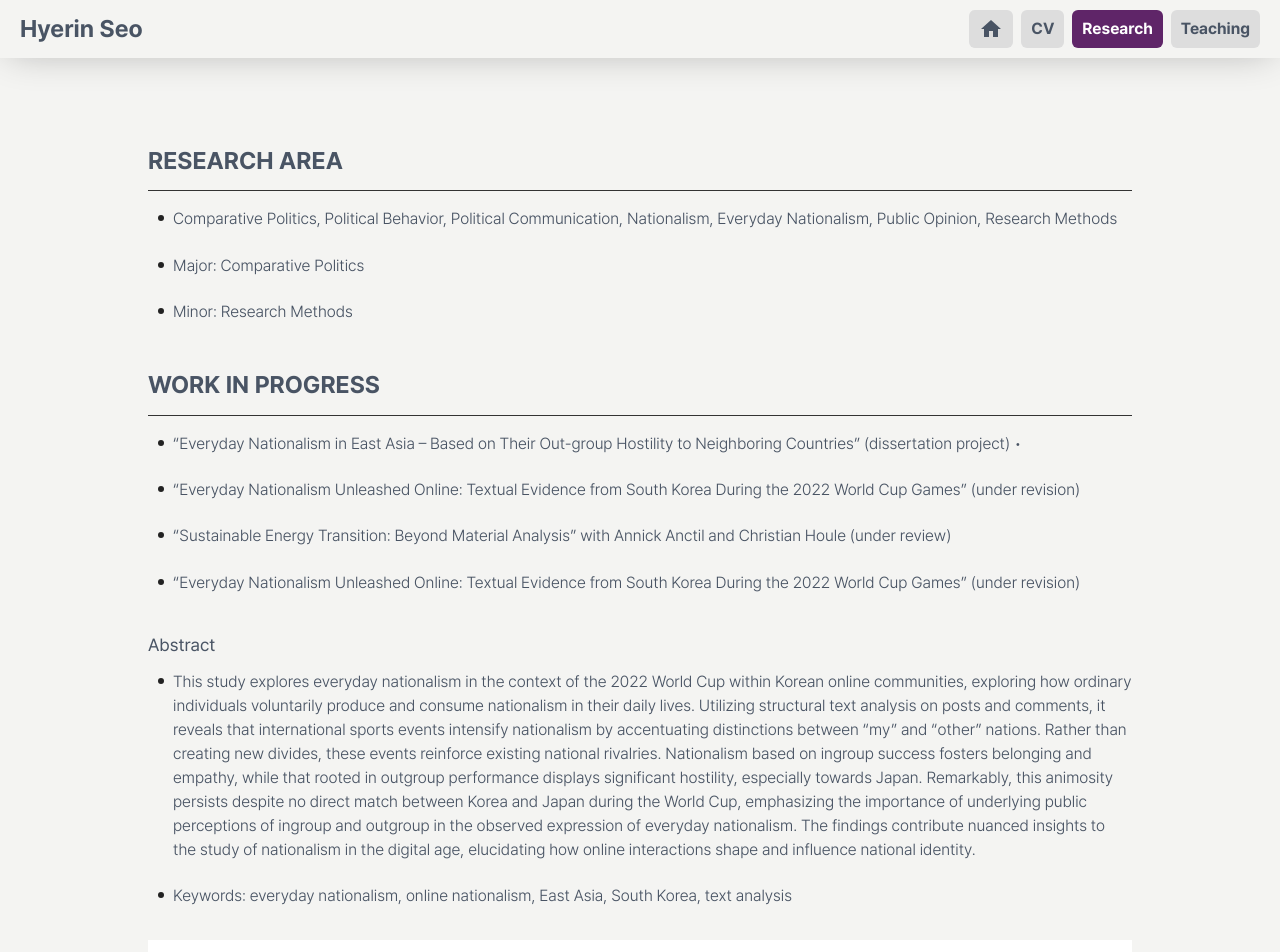
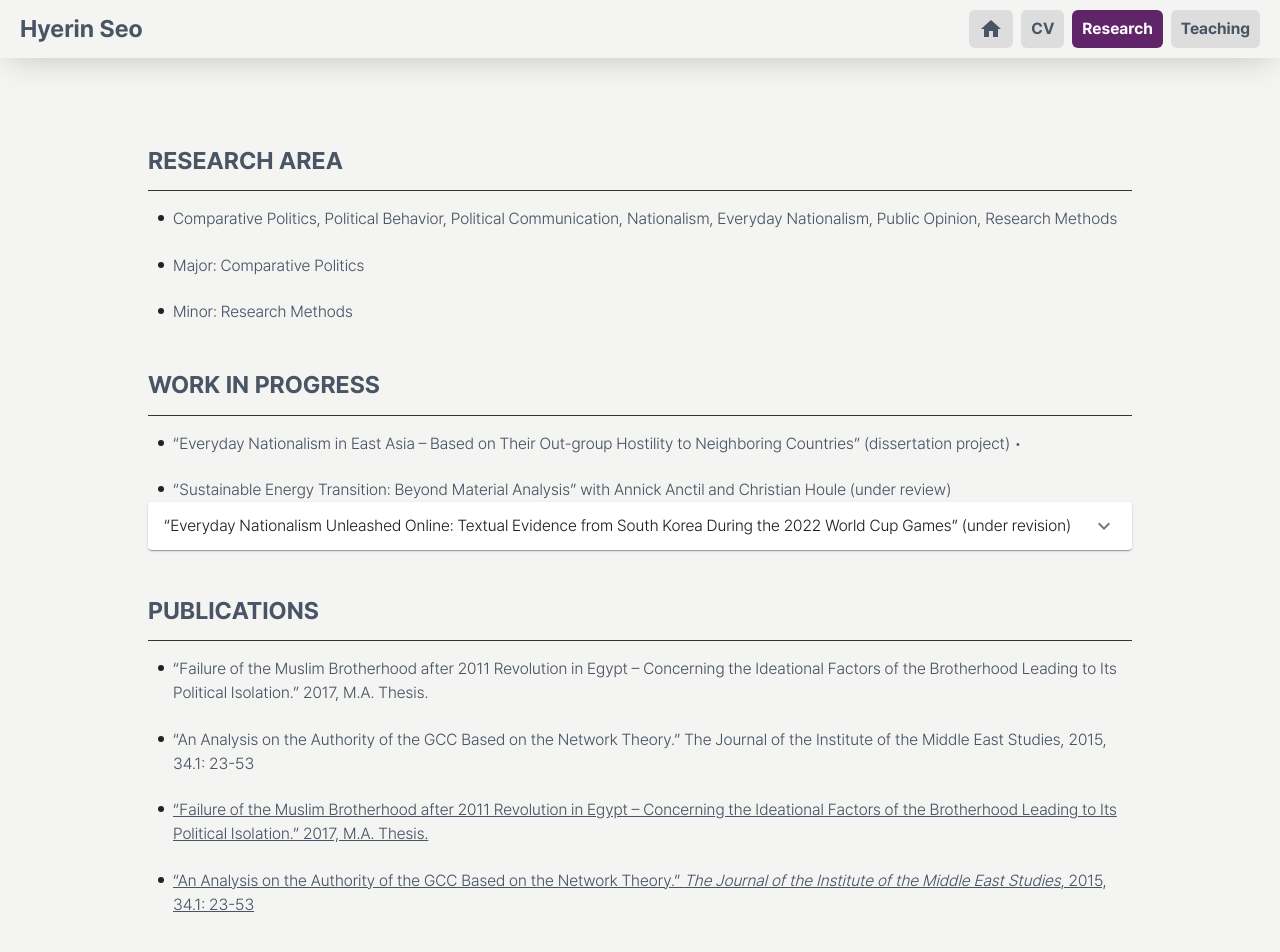
Before and after one commit to HyerinSeo1106/hyerinseo, a React (Vite) app: page /research in a window 1280 px wide. Shown: the top 952 px of the page. Built offline with nearby package versions, Linux system fonts and the light colour scheme.

Commit message:
240721_1

```diff
--- a/src/pages/research/index.jsx
+++ b/src/pages/research/index.jsx
@@ -1,6 +1,19 @@
 import FightImg from "../../assets/images/fight_kor_jap_re_kor.png";
 import FigImg1 from "../../assets/images/fig4_tiff.png";
 import FigImg2 from "../../assets/images/fig7_tiff.png";
+
+import Accordion from '@mui/material/Accordion';
+import AccordionActions from '@mui/material/AccordionActions';
+import AccordionSummary from '@mui/material/AccordionSummary';
+import AccordionDetails from '@mui/material/AccordionDetails';
+import ExpandMoreIcon from '@mui/icons-material/ExpandMore';
+import Button from '@mui/material/Button';
+
+import Card from '@mui/material/Card';
+import CardActions from '@mui/material/CardActions';
+import CardContent from '@mui/material/CardContent';
+import CardMedia from '@mui/material/CardMedia';
+import Typography from '@mui/material/Typography';
 
 export default function ResearchPage() {
   return (
@@ -22,18 +35,60 @@ export default function ResearchPage() {
             Hostility to Neighboring Countries” (dissertation project) •
           </li>
           <li>
-            “Everyday Nationalism Unleashed Online: Textual Evidence from South
-            Korea During the 2022 World Cup Games” (under revision)
-          </li>
-          <li>
             “Sustainable Energy Transition: Beyond Material Analysis” with
             Annick Anctil and Christian Houle (under review)
           </li>
-          <li>
+        </ul>
+        <Accordion className="mt-4">
+          <AccordionSummary
+            expandIcon={<ExpandMoreIcon />}
+            aria-controls="panel1-content"
+            id="panel1-header"
+          >
             “Everyday Nationalism Unleashed Online: Textual Evidence from South
             Korea During the 2022 World Cup Games” (under revision)
-          </li>
-        </ul>
+          </AccordionSummary>
+          <AccordionDetails>
+            <Card sx={{ maxWidth: 700, margin: '0 auto' }}>
+              <CardMedia
+                sx={{ height: 300 }}
+                image={FightImg}
+                title=""
+              />
+              <CardContent>
+                <Typography gutterBottom variant="h5" component="div">
+                  Abstract
+                </Typography>
+                <Typography variant="body2" color="text.secondary">
+                  Lizards are a widespread group of squamate reptiles, with over 6,000
+                  species, ranging across all continents except Antarctica
+                </Typography>
+              </CardContent>
+              <CardActions>
+                <Button size="small">Share</Button>
+                <Button size="small">Learn More</Button>
+              </CardActions>
+            </Card>
+            <Card sx={{ maxWidth: 700, margin: '0 auto' }}>
+              <CardMedia
+                sx={{ height: 300 }}
+                image={FigImg1}
+                title=""
+              />
+              <CardContent>
+                <Typography gutterBottom variant="h5" component="div">
+                  Abstract
+                </Typography>
+                <Typography variant="body2" color="text.secondary">
+                  Lizards are a widespread group of squamate reptiles, with over 6,000
+                  species, ranging across all continents except Antarctica
+                </Typography>
+              </CardContent>
+              <CardActions>
+                <Button size="small">Share</Button>
+                <Button size="small">Learn More</Button>
+              </CardActions>
+            </Card>
             <h3 className="sub-title">Abstract</h3>
             <ul className="list">
               <li>
@@ -63,6 +118,9 @@ export default function ResearchPage() {
             <img src={FightImg} alt="" style={{ marginTop: "2rem " }} />
             <img src={FigImg1} alt="" />
             <img src={FigImg2} alt="" />
+          </AccordionDetails>
+        </Accordion>
+
         <h2 className="sub-title">PUBLICATIONS</h2>
         <ul className="list">
           <li>
@@ -88,7 +146,7 @@ export default function ResearchPage() {
               target="__blank"
             >
               “An Analysis on the Authority of the GCC Based on the Network
-              Theory.” The Journal of the Institute of the Middle East Studies,
+              Theory.” <i className="italic">The Journal of the Institute of the Middle East Studies</i>,
               2015, 34.1: 23-53
             </a>
           </li>
--- a/src/styles/common.scss
+++ b/src/styles/common.scss
@@ -15,6 +15,9 @@ body {
 #root {
   width: 100%;
   height: 100%;
+}
+.italic{
+  font-style: italic;
 }
 .d-flex {
   display: flex;
```
Also changed, not shown: 2 other files (tests, documents, lock files or other folders). Lines whose indentation alone changed are shown as unchanged.
